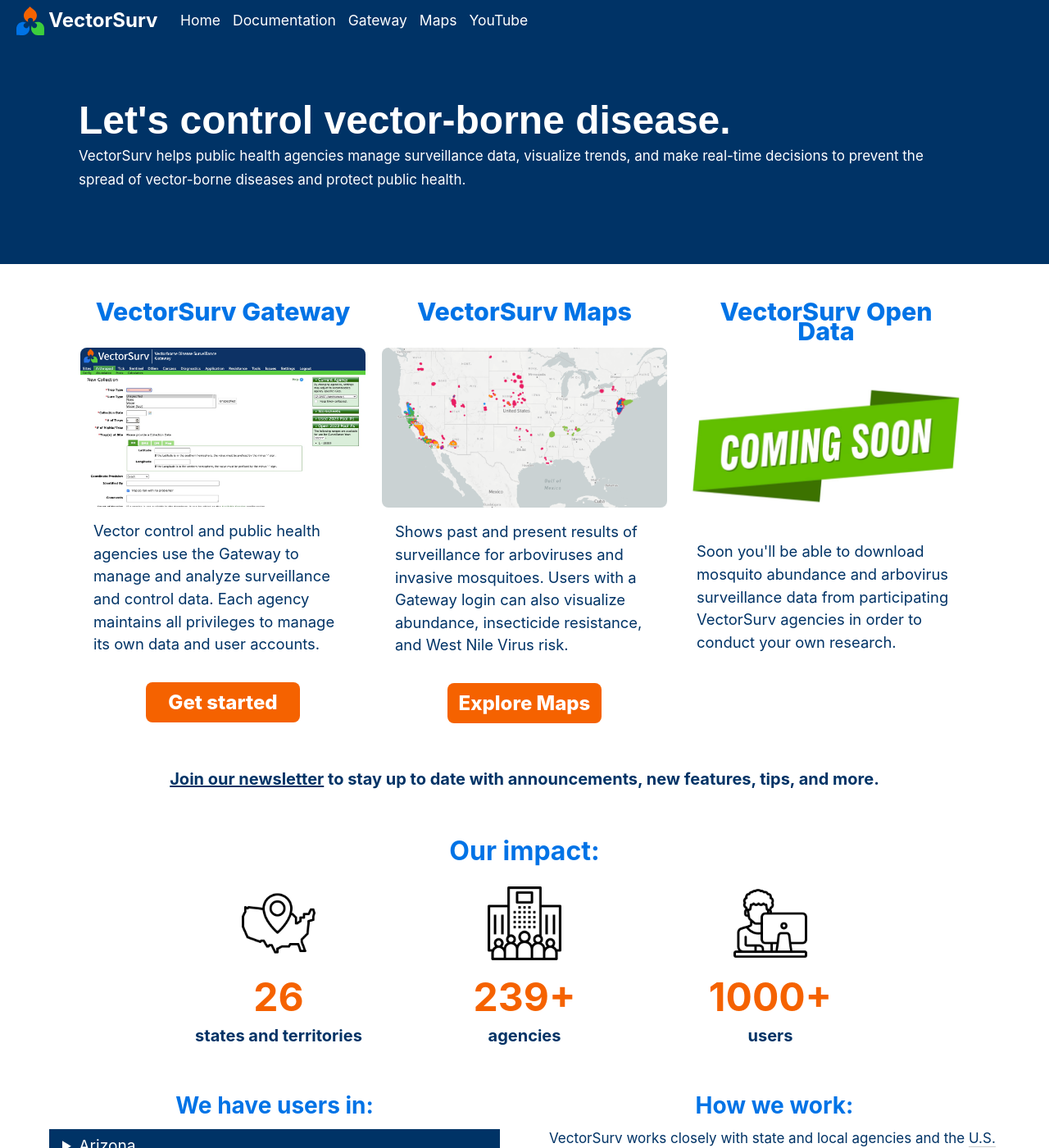
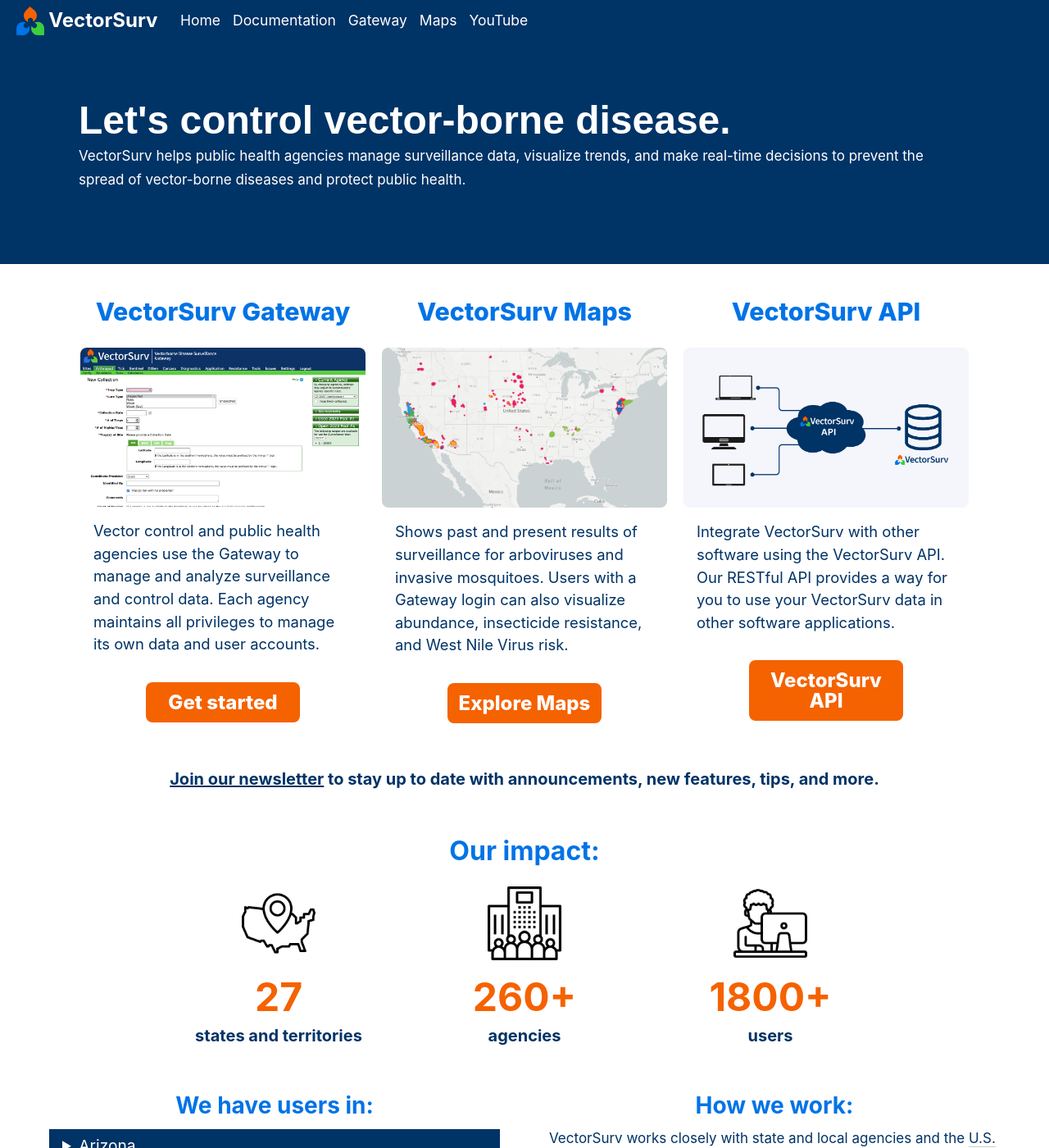
Before and after one commit to tlvaldepena/vectorsurv.org, a Jekyll site: the page built from index.md, in a window 1280 px wide and 1400 px high. Shown: the whole window at 82% size. Built offline with Jekyll 4.4.1, drawn with Linux system fonts in a browser that asks for light colours; our own code applies the rules of GitHub Pages for plain Markdown files.

Commit message:
Update landing page stats, add pages for VectorSurv API integration

```diff
--- a/_data/docs_nav.yml
+++ b/_data/docs_nav.yml
@@ -115,4 +115,7 @@
   docs:
     - link: /docs/maps/dengue/
 - title: API
-  link: https://docs.api.vectorsurv.org/
+  link: /docs/vectorsurv-api/vectorsurv-api/
+  docs:
+    - link: /docs/vectorsurv-api/vectorsurv-api/
+    - link: /docs/vectorsurv-api/vectorsurvr/
--- a/index.md
+++ b/index.md
@@ -40,14 +40,17 @@
       </li>
       <li>
          <h2>
-            VectorSurv Open Data
+            VectorSurv API
         </h2>
         <figure>
-          <img src="/assets/images/comingsoon3.png" alt="Coming Soon">
+          <img src="/assets/images/api-banner.png" alt="VectorSurv API">
         </figure>
-            <p>
-            Soon you'll be able to download mosquito abundance and arbovirus surveillance data from participating VectorSurv agencies in order to conduct your own research.
-            </p>
+          <p>
+            Integrate VectorSurv with other software using the VectorSurv API. Our RESTful API provides a way for you to use your VectorSurv data in other software applications.
+          </p>
+          <div class="new-button">
+            <a class="linkclass" href="/docs/vectorsurv-api/vectorsurv-api/" alt="VectorSurv API">VectorSurv API</a><br>
+          </div>
       </li>
     </ml>
   </section>
@@ -70,21 +73,21 @@
         <figure>
           <img src="/assets/images/mapicon.png" alt="icon of map of US">
         </figure>
-        <h2> 26 </h2>
+        <h2> 27 </h2>
         <h3> states and territories </h3>
     </div>
     <div class= "box3">
         <figure>
           <img src="/assets/images/enterprise.png" alt="icon of agency">
         </figure>
-        <h2> 239+ </h2>
+        <h2> 260+ </h2>
         <h3> agencies </h3>
     </div>
     <div class= "box3">
         <figure>
           <img src="/assets/images/student.png" alt="icon of student">
         </figure>
-        <h2> 1000+ </h2>
+        <h2> 1800+ </h2>
         <h3> users </h3>
     </div>
 </div>
```
Also changed, not shown: _docs/vectorsurv-api/vectorsurv-api.md (added, +24 -0 lines), _docs/vectorsurv-api/vectorsurvr.md (added, +61 -0 lines), assets/images/api-banner.png (added), assets/images/docs/powerbi.png (added), assets/images/docs/rsamples.jpg (added).
